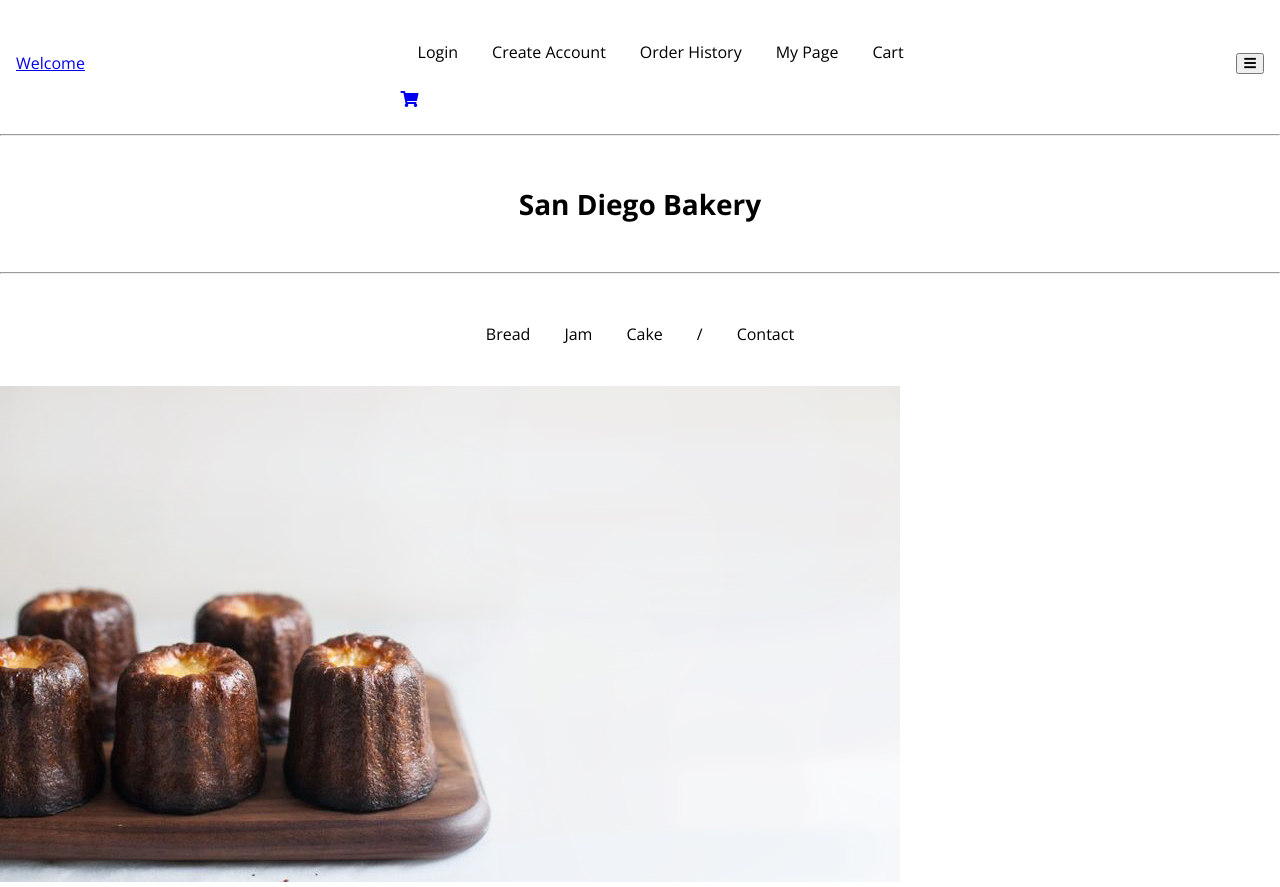
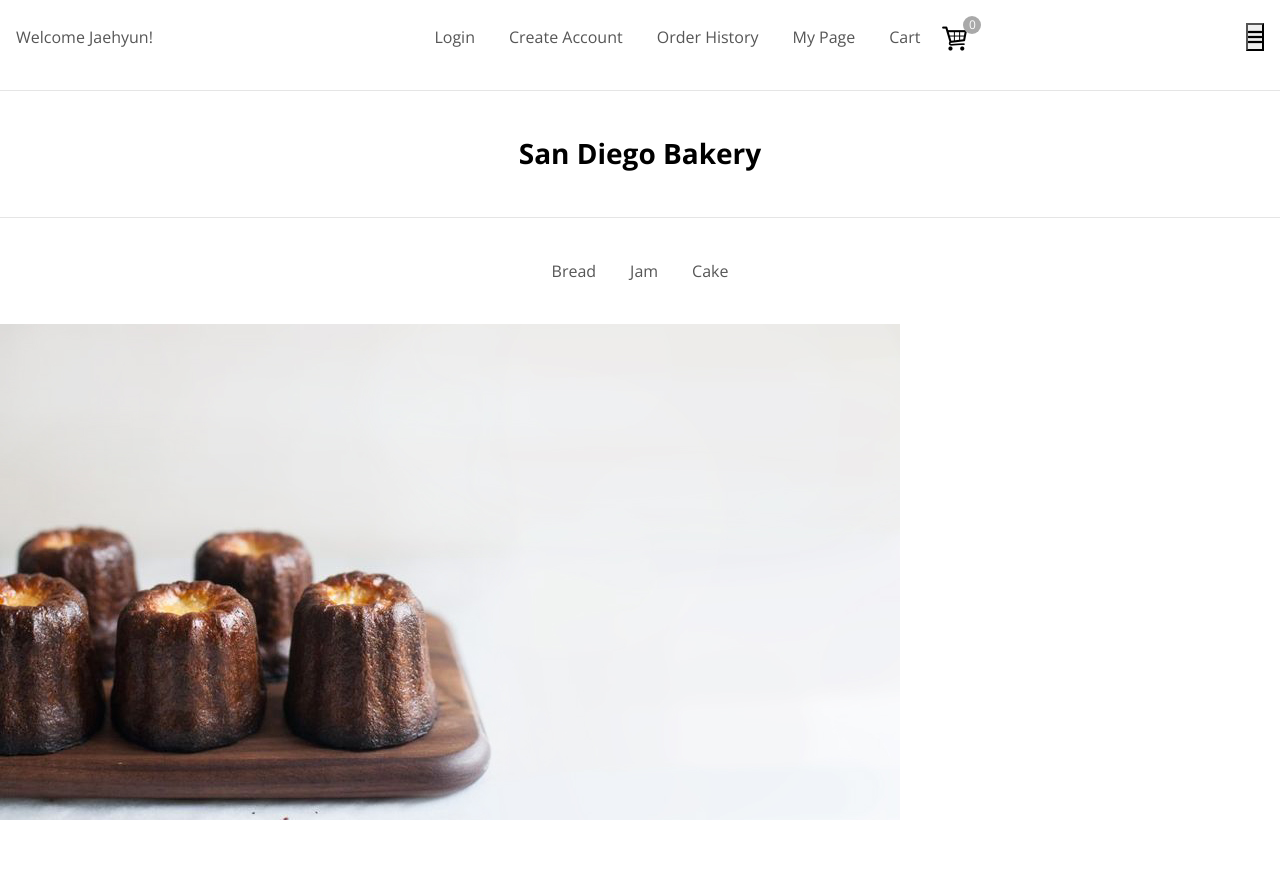
Before and after one commit to jaehyunan11/solo_project, a Django app: page / in a window 1280 px wide. After the commit the page ends 820 px from the top, so only its background shows below. Run offline with Django 3.2, Linux system fonts and the light colour scheme; some libraries are stand-ins or nearby versions.

Commit message:
navbar styles added

```diff
--- a/shop_app/static/css/styles.css
+++ b/shop_app/static/css/styles.css
@@ -33,7 +33,8 @@
 
 
 * {
-    box-sizing:border-box;
+    margin:0;
+    padding: 0;
 }
 
 body {
@@ -44,6 +45,11 @@ body {
 
 ul {
     padding-left: 0;
+}
+
+a {
+    text-decoration: none;
+    color: var(--color-white);
 }
 
 
@@ -57,7 +63,7 @@ h1 {
     font-size: var(--font-medium);
     font-weight: var(--weight-bold);
     color: var(--color-black);
-    margin: 16px 0;
+    margin: 5px 0;
 }
 
 
@@ -72,8 +78,13 @@ h1 {
 
 }
 
+.navbar__user__name a {
+    color: var(--color-dark-grey)
+}
+
 .navbar__menu {
     display: flex;
+    margin: 0 4px;
 }
 
 .navbar__menu__item {
@@ -82,6 +93,26 @@ h1 {
     cursor: pointer;
     border: 1px solid transparent;
     border-radius: var(--size-border-radius);
+    color: var(--color-dark-grey)
+}
+
+#cart-icon{
+    width: 25px;
+    display: inline-block;
+    margin-left: 5px;
+    margin-top: 10px;
+    margin-right: -4px;
+}
+
+#cart-total{
+	display: block;
+	text-align: center;
+	color:var(--color-white);
+	background-color: var(--color-light-grey);
+	width: 18px;
+	height: 18px;
+	border-radius: 50%;
+    font-size: 12px;
 }
 
 /* Header */
@@ -99,6 +130,7 @@ h1 {
     justify-content: space-around;
     align-items: center;
     padding: 16px;
+
 }
 
 .header__menu {
@@ -111,5 +143,6 @@ h1 {
     cursor: pointer;
     border: 1px solid transparent;
     border-radius: var(--size-border-radius);
+    color: var(--color-dark-grey)
 
 }
--- a/shop_app/templates/buy_it_now.html
+++ b/shop_app/templates/buy_it_now.html
@@ -1 +1,5 @@
-<h3>Buy it Now</h3>
+{% extends 'shop_main.html' %}
+{% load static %}
+{% block content %}
+<h3>Buy it now</h3>
+{% endblock content %}
--- a/shop_app/templates/cart.html
+++ /dev/null
@@ -1 +0,0 @@
-<h3>Cart</h3>
--- a/shop_app/templates/shop_cart.html
+++ b/shop_app/templates/shop_cart.html
@@ -1,7 +1,5 @@
-{% extends 'shop_app/shop_main.html' %}
+{% extends 'shop_main.html' %}
 {% load static %}
 {% block content %}
-<div>
-    <h1>Test</h1>
-</div>
+<h3>Cart</h3>
 {% endblock content %}
--- a/shop_app/templates/shop_main.html
+++ b/shop_app/templates/shop_main.html
@@ -8,6 +8,10 @@
     <title>San Diego Bakery</title>
     <meta name="description" content="San Diego Bakery">
     <meta name="author" content="Jaehyun">
+    <!-- Bootstrap CSS -->
+    <link rel="stylesheet" href="https://stackpath.bootstrapcdn.com/bootstrap/4.3.1/css/bootstrap.min.css"
+        integrity="sha384-ggOyR0iXCbMQv3Xipma34MD+dH/1fQ784/j6cY/iJTQUOhcWr7x9JvoRxT2MZw1T" crossorigin="anonymous">
+
     <!-- Font awesome for icon -->
     <link rel="stylesheet" href="https://use.fontawesome.com/releases/v5.15.1/css/all.css"
         integrity="sha384-vp86vTRFVJgpjF9jiIGPEEqYqlDwgyBgEF109VFjmqGmIY/Y4HV4d3Gp2irVfcrp" crossorigin="anonymous">
@@ -24,7 +28,7 @@
     <!-- Nav bar -->
     <nav id="navbar">
         <div class="navbar__user__name">
-            <a href="#">Welcome {{user.name}}</a>
+            <a href="#">Welcome Jaehyun!</a>
         </div>
         <div class="navbar__menu__main">
             <ul class="navbar__menu">
@@ -33,10 +37,11 @@
                 <li class="navbar__menu__item" data-link="#order_history">Order History</li>
                 <li class="navbar__menu__item" data-link="#my_page">My Page</li>
                 <li class="navbar__menu__item" data-link="#cart">Cart</li>
+                <a href="{% url 'cart' %}">
+                    <img id="cart-icon" src="{% static 'images/cart.png' %}" alt="cart">
+                </a>
+                <p id="cart-total">0</p>
             </ul>
-            <a href="{% url 'cart' %}">
-                <i class="fas fa-shopping-cart"></i>
-            </a>
         </div>
         <!-- Toogle Button -->
         <button class="navbar__toggle-btn">
@@ -58,8 +63,6 @@
                 <li class="header__menu__item" data-link="#bread">Bread</li>
                 <li class="header__menu__item" data-link="#jam">Jam</li>
                 <li class="header__menu__item" data-link="#cake">Cake</li>
-                <li class="header__menu__item">/</li>
-                <li class="header__menu__item" data-link="#contact">Contact</li>
             </ul>
         </div>
     </section>
@@ -68,6 +71,25 @@
             <img src="/solo_project/shop_app/static/images/Cannele.png" alt="Cannele">
         </div>
     </section>
+
+
+
+
+
+
+
+
+
+
+    <script src="https://code.jquery.com/jquery-3.3.1.slim.min.js"
+        integrity="sha384-q8i/X+965DzO0rT7abK41JStQIAqVgRVzpbzo5smXKp4YfRvH+8abtTE1Pi6jizo"
+        crossorigin="anonymous"></script>
+    <script src="https://cdnjs.cloudflare.com/ajax/libs/popper.js/1.14.7/umd/popper.min.js"
+        integrity="sha384-UO2eT0CpHqdSJQ6hJty5KVphtPhzWj9WO1clHTMGa3JDZwrnQq4sF86dIHNDz0W1"
+        crossorigin="anonymous"></script>
+    <script src="https://stackpath.bootstrapcdn.com/bootstrap/4.3.1/js/bootstrap.min.js"
+        integrity="sha384-JjSmVgyd0p3pXB1rRibZUAYoIIy6OrQ6VrjIEaFf/nJGzIxFDsf4x0xIM+B07jRM"
+        crossorigin="anonymous"></script>
 </body>
 
 </html>
--- a/shop_app/templates/user_login.html
+++ b/shop_app/templates/user_login.html
@@ -1 +1,5 @@
-<h3>user login</h3>
+{% extends 'shop_main.html' %}
+{% load static %}
+{% block content %}
+<h3>User Login</h3>
+{% endblock content %}
--- a/shop_app/templates/user_registration.html
+++ b/shop_app/templates/user_registration.html
@@ -1 +1,5 @@
-<h3>user registration</h3>
+{% extends 'shop_main.html' %}
+{% load static %}
+{% block content %}
+<h3>User Registration</h3>
+{% endblock content %}
--- a/shop_app/urls.py
+++ b/shop_app/urls.py
@@ -2,6 +2,9 @@ from django.urls import path
 from . import views
 
 urlpatterns = [
-    path('', views.index, name="store"),
+    path('', views.store, name="store"),
     path('cart/', views.cart, name="cart"),
+    path('buy_it_now/', views.buy_it_now, name="buy_it_now"),
+    path('user_login/', views.user_login, name="user_login"),
+    path('user_registration/', views.user_registration, name="user_registration"),
 ]
--- a/shop_app/views.py
+++ b/shop_app/views.py
@@ -4,9 +4,27 @@ from .models import *
 # Create your views here.
 
 
-def index(request):
-    return render(request, 'shop_main.html')
+def store(request):
+    # create context to pass some data
+    context = {}
+    return render(request, 'shop_main.html', context)
+
+
+def user_login(request):
+    context = {}
+    return render(request, 'user_login.html', context)
+
+
+def user_registration(request):
+    context = {}
+    return render(request, 'user_registration.html', context)
 
 
 def cart(request):
-    return render(request, 'shop_cart.html')
+    context = {}
+    return render(request, 'shop_cart.html', context)
+
+
+def buy_it_now(request):
+    context = {}
+    return render(request, 'buy_it_now.html', context)
```
Also changed, not shown: shop_app/static/images/cart.png (added).
